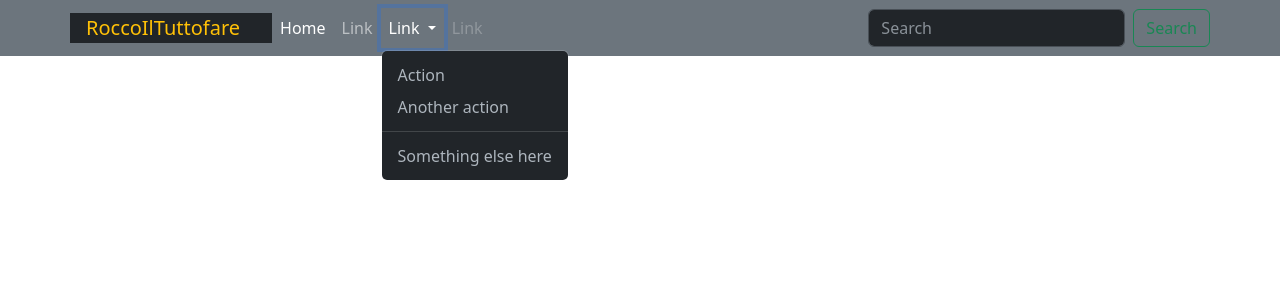
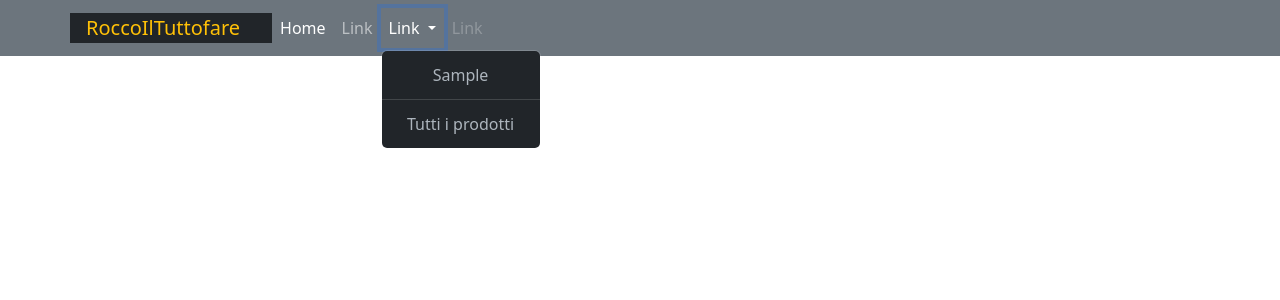
Before and after one commit to dongio99/GestionaleLuca, a Django app: page /prodotti/ in a window 1280 px wide, after a click on "Link". Shown: the top 300 px of the page. Run offline with Django 5.2, Linux system fonts and the light colour scheme; tables that the repository leaves empty hold one stand-in row (values such as "Sample post"); parts of the project's set-up code (start-up, migrations or seed data) failed here and were passed over.

Commit message:
start work on navbar

```diff
--- a/gestionale/templates/layouts/top_navbar.html
+++ b/gestionale/templates/layouts/top_navbar.html
@@ -19,20 +19,17 @@
                         Link
                     </a>
                     <ul class="dropdown-menu">
-                        <li><a class="dropdown-item" href="#">Action</a></li>
-                        <li><a class="dropdown-item" href="#">Another action</a></li>
+                        {% for cat in categorie_prodotti %}
+                            <li><a class="dropdown-item text-center" href="prodotti?categoria={{ cat }}">{{ cat }}</a></li>
+                        {% endfor %}
                         <li><hr class="dropdown-divider"></li>
-                        <li><a class="dropdown-item" href="#">Something else here</a></li>
+                        <li><a class="dropdown-item text-center" href="prodotti">Tutti i prodotti</a></li>
                     </ul>
                 </li>
                 <li class="nav-item">
                     <a class="nav-link disabled" aria-disabled="true">Link</a>
                 </li>
             </ul>
-            <form class="d-flex" role="search">
-                <input class="form-control me-2" type="search" placeholder="Search" aria-label="Search">
-                <button class="btn btn-outline-success" type="submit">Search</button>
-            </form>
         </div>
     </div>
 </nav>
```
